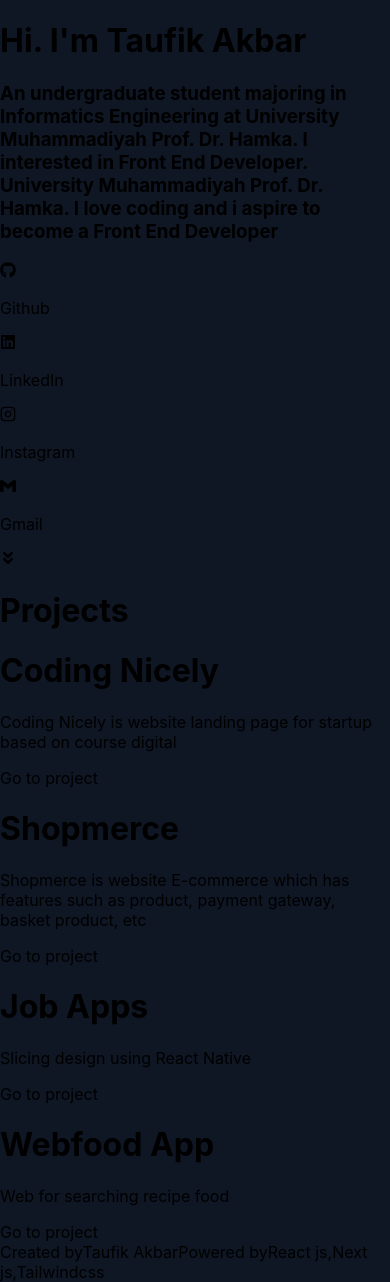
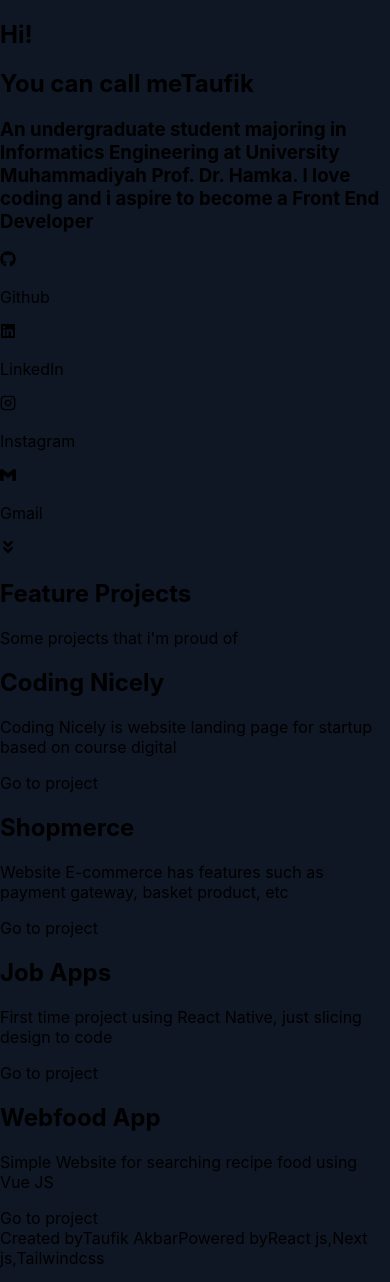
Before and after one commit to TaufikAkbar7/Portfolio-NextJS, a Next.js app in the folder portfolio/: page / in a window 390 px wide. Built offline with nearby package versions, Linux system fonts and the light colour scheme.

Commit message:
delete library gsap

```diff
--- a/portfolio/components/Hero/Hero.js
+++ b/portfolio/components/Hero/Hero.js
@@ -4,21 +4,34 @@
 
 const Hero = () => {
   const { socials } = contact;
-  const { title, desc } = hero;
+  const { desc } = hero;
 
   return (
-    <div className="min-h-screen flex flex-col justify-center items-center" id="hero">
-      <div className="container mx-auto font-sans flex flex-col justify-center items-center p-5">
-        <div className="w-8/12 flex flex-col justify-center items-center">
-          <h1 className="text-6xl font-bold text-gray-200 p-1 text-center">
-            {title}
+    <section
+      className="min-h-screen flex flex-col justify-center items-center"
+      id="hero"
+    >
+      <div className="container mx-auto font-sans flex flex-col justify-start items-start p-5">
+        <div className="w-8/12 flex flex-col justify-start items-start">
+          <h1 className="text-4xl font-bold text-gray-200 p-1">
+            Hi!
           </h1>
-          <h3 className="text-2xl text-center text-gray-300 mt-5 tracking-wide">
-          {desc}
+          <h2 className="text-5xl font-bold text-gray-200 p-1">
+            You can call me
+            <span className="text-primaryColor pl-2">Taufik</span>
+          </h2>
+          <h3 className="text-lg text-gray-300 mt-5 tracking-wide">
+            {desc}
           </h3>
           <div className="flex flex-wrap justify-center items-center mt-5">
-            {socials.map(item => (
-              <a key={item.name} href={item.link} target="_blank" rel="noreferrer" className="flex flex-row justify-center items-center p-2 text-gray-200 cursor-pointer hover:text-gray-400">
+            {socials.map((item) => (
+              <a
+                key={item.name}
+                href={item.link}
+                target="_blank"
+                rel="noreferrer"
+                className="flex flex-row justify-center items-center p-2 text-gray-200 cursor-pointer hover:text-gray-400"
+              >
                 <span className="text-xl mr-3 md:text-3xl">{item.tag}</span>
                 <p>{item.name}</p>
               </a>
@@ -31,7 +44,7 @@
           <FaAngleDoubleDown />
         </ScrollLink>
       </div>
-    </div>
+    </section>
   );
 };
 
--- a/portfolio/components/Projects/Projects.js
+++ b/portfolio/components/Projects/Projects.js
@@ -1,50 +1,22 @@
 import { project } from "../../content/data";
 import { Judul } from "../atoms";
-import { useEffect } from "react";
-import { gsap } from "gsap";
-import { ScrollTrigger } from "gsap/dist/ScrollTrigger";
+// import { useEffect } from "react";
 import Link from 'next/link';
-
-gsap.registerPlugin(ScrollTrigger);
-
 
 const Projects = () => {
 
-  useEffect(() => {
-
-    gsap.timeline({
-      scrollTrigger: {
-        trigger: '.section-project',
-        start: 'center bottom',
-        start: 'top 90%',
-        end: 'bottom 60%',
-        toggleActions: 'restart complete reverse reset',
-      }
-    })
-
-      .from('.title', {
-        y: 300,
-        opacity: 0,
-        duration: 1
-      }, "+=1")
-      .from('.listProject', {
-        x: 1000,
-        opacity: 0,
-        duration: 1.5
-      })
-  }, [])
-
   return (
-    <div className="min-h-screen flex flex-col justify-center items-center overflow-x-hidden section-project mb-10" id="projects">
-      <Judul color="text-gray-200" text={project.title} marginTop="mt-14" width="w-40" height="h-2" fontSize="text-5xl" fontWeight="font-bold" />
-      <div className="flex flex-col justify-center items-center container mx-auto mt-5 listProject">
+    <div className="min-h-screen flex flex-col justify-start items-start overflow-x-hidden section-project mb-10 p-5 projects">
+      <Judul color="text-white" text={project.title} marginTop="mt-14" width="w-40" height="h-2" fontSize="text-4xl" fontWeight="font-bold" />
+      <p className="mt-2 text-white">{project.subtitle}</p>
+      <div className="flex flex-wrap flex-row justify-start items-center container mt-2">
         {project.projects.map((item, i) => (
-          <div className="mt-5 p-5 sm:w-1/2 lg:w-600 md:ml-4 md:mr-4 md:mt-5 sm:mt-5 sm:ml-1 sm:mr-3 w-full h-full" key={i}>
+          <div className="mt-5 sm:w-1/2 lg:w-96 md:mt-5 sm:mt-5 sm:ml-1 sm:mr-3 h-full" key={i}>
             <div className="h-full rounded-lg overflow-hidden bg-gray-700">
-              <div className="p-6 flex flex-col text-left">
+              <div className="p-6 flex flex-col justify-center">
                 <Judul color="text-primaryColor" marginTop="mt-2" text={item.project_name} fontSize="text-2xl" fontWeight="font-medium" />
                 <div className="container mx-auto mt-4 relative items-center">
-                  <p className="text-white text-md tracking-normal font-inter">
+                  <p className="text-white text-sm tracking-normal font-inter">
                     {item.project_title}
                   </p>
                 </div>
--- a/portfolio/components/atoms/Judul/Judul.js
+++ b/portfolio/components/atoms/Judul/Judul.js
@@ -1,6 +1,6 @@
 const Judul = ({ text, fontSize, fontWeight, marginTop, color }) => {
   return (
-    <h1 className={`${fontSize} ${fontWeight} ${marginTop} ${color}`}>{text}</h1>
+    <h2 className={`${fontSize} ${fontWeight} ${marginTop} ${color}`}>{text}</h2>
   );
 };
 
--- a/portfolio/content/data.js
+++ b/portfolio/content/data.js
@@ -17,12 +17,13 @@
 
 const hero = {
     title: "Hi. I'm Taufik Akbar",
-    desc: "An undergraduate student majoring in Informatics Engineering at University Muhammadiyah Prof. Dr. Hamka. I interested in Front End Developer.  University Muhammadiyah Prof. Dr. Hamka. I love coding and i aspire to become a Front End Developer"
+    desc: "An undergraduate student majoring in Informatics Engineering at University Muhammadiyah Prof. Dr. Hamka. I love coding and i aspire to become a Front End Developer"
 }
 
 
 const project = {
-    title: "Projects",
+    title: "Feature Projects",
+    subtitle: "Some projects that i'm proud of",
     projects: [
         {
             id: 1,
@@ -53,7 +54,7 @@
         {
             id: 2,
             project_name: "Shopmerce",
-            project_title: "Shopmerce is website E-commerce which has features such as product, payment gateway, basket product, etc",
+            project_title: "Website E-commerce has features such as payment gateway, basket product, etc",
             project_desc: "In March - Mei I was created website E-commerce using MERN (MongoDB, Express, React, Node) and for styling component iam using Framework Bootstrap. Shopmerce using REST API for communication between Back-end and Front-end, Shopmerce have two diffrent view: 1. View User, 2. View Admin in front-end view User iam using Redux and Redux Thunk for manage Shopmerce in single place and keep changes more predictable and traceable. Every E-commerce website must have payment gateway, Shopmerce have payment gateway using Midtrans. Why i choose Midtrans for payment gateway? because in Midtrans have a lot type of payment. In front-end view Admin iam using template Admin CoreUI and also using Redux, Redux Thunk too. For view Admin, focus on Create, Read, Update, Delete Product and User account.",
             features: ["Dynamic Data", "Sign in and Sign Up", "CRUD Product", "Login with JWT", "Payment gateway", "Search Product", "Filtering  Product", "Basket Product", "CRUD Users"],
             image: [
@@ -96,7 +97,7 @@
         {
             id: 3,
             project_name: "Job Apps",
-            project_title: "Slicing design using React Native",
+            project_title: "First time project using React Native, just slicing design to code",
             project_desc: "In August 2021 I was created a mobile app with name Job Apps. Job Apps is my first project in mobile app. I learn how to slicing design with mobile app using React Native.",
             features: ["Search Job", "Archive Job", "Onboarding Screen"],
             image: [
@@ -121,7 +122,7 @@
         {
             id: 4,
             project_name: "Webfood App",
-            project_title: "Web for searching recipe food",
+            project_title: "Simple Website for searching recipe food using Vue JS",
             project_desc: "In November 2020 I was created a website recipe using Spoonacular API",
             features: ["Search Recipe", "Get Recipe"],
             image: [
--- a/portfolio/package.json
+++ b/portfolio/package.json
@@ -9,7 +9,6 @@
     "lint": "next lint"
   },
   "dependencies": {
-    "gsap": "^3.7.1",
     "next": "11.0.0",
     "react": "17.0.2",
     "react-dom": "17.0.2",
--- a/portfolio/pages/detail/index.js
+++ b/portfolio/pages/detail/index.js
@@ -12,7 +12,6 @@
 const Detail = () => {
     const router = useRouter()
     const { id } = router.query
-    // const data = [];
     const [data, setData] = useState([]);
 
     useEffect(() => {
--- a/portfolio/pages/index.js
+++ b/portfolio/pages/index.js
@@ -1,8 +1,4 @@
-import {
-  Hero,
-  Projects,
-  Footer
-} from "../components";
+import { Hero, Projects, Footer } from "../components";
 import Head from "next/head";
 import React, { Fragment } from "react";
 
@@ -13,8 +9,10 @@
         <title>Taufik Akbar</title>
         <meta name="description" content="Portfolio website using Next JS" />
       </Head>
-      <Hero />
-      <Projects />
+      <main className="px-28">
+        <Hero />
+        <Projects />
+      </main>
       <Footer />
     </Fragment>
   );
```
Also changed, not shown: 1 other file (tests, documents, lock files or other folders).
